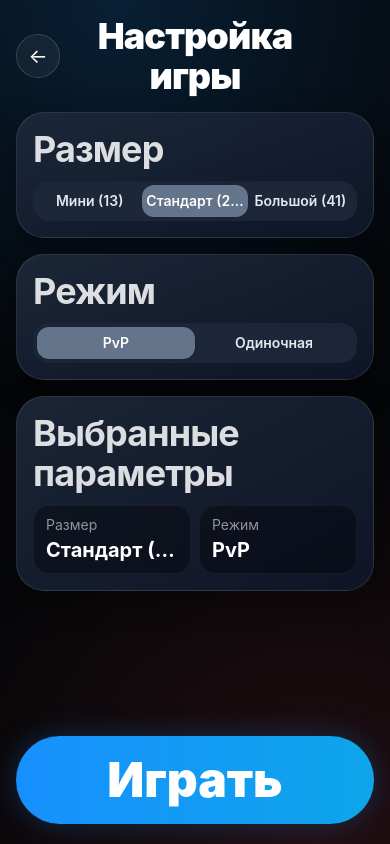
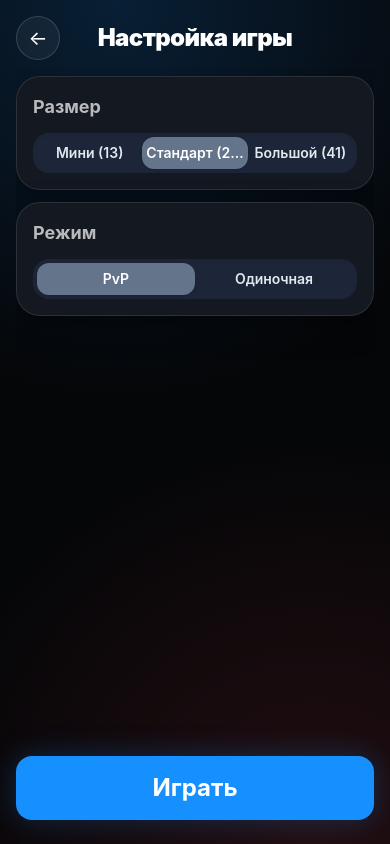
Before and after one commit to shutrup/EncloseGame, a React (Vite) app in the folder apps/web/: page / in a window 390 px wide. Both pictures are taken after a click on the button "Играть". Built offline with nearby package versions, Linux system fonts and the light colour scheme.

Commit message:
fix: compact SetupScreen layout for small screens

```diff
--- a/apps/web/src/game/SetupScreen.tsx
+++ b/apps/web/src/game/SetupScreen.tsx
@@ -3,6 +3,7 @@ import type { ReactNode } from 'react';
 import type { AILevel, BoardPreset } from '@enclose/game-core';
 import { SegmentedControl } from '../components/SegmentedControl';
 import { useGameStore } from '../store/gameStore';
+import { useI18n } from '../store/i18n';
 
 type GameMode = 'pvp' | 'single';
 
@@ -25,8 +26,8 @@ const difficultyOptions: { value: AILevel; label: string }[] = [
 
 function Card({ title, children }: { title: string; children: ReactNode }) {
   return (
-    <div className="rounded-[28px] border border-white/10 bg-gradient-to-br from-slate-800/90 to-slate-900/90 p-4 shadow-card">
-      <h3 className="mb-3 text-4xl font-bold tracking-tight text-white/85">{title}</h3>
+    <div className="rounded-3xl border border-white/10 bg-panel p-4 shadow-card">
+      <h3 className="mb-3 text-lg font-bold text-white/70">{title}</h3>
       {children}
     </div>
   );
@@ -34,18 +35,19 @@ function Card({ title, children }: { title: string; children: ReactNode }) {
 
 export function SetupScreen() {
   const { setup, setPreset, setMode, setDifficulty, startGame, backToHome } = useGameStore();
+  const { t } = useI18n(); // Using i18n if available, effectively
 
   return (
     <motion.div
       initial={{ opacity: 0 }}
       animate={{ opacity: 1 }}
-      className="mx-auto flex min-h-dvh w-full max-w-[860px] flex-col px-4 pb-5 pt-4"
+      className="mx-auto flex h-dvh w-full max-w-[860px] flex-col px-4 pb-6 pt-4"
     >
       <motion.header
         initial={{ opacity: 0, y: -20 }}
         animate={{ opacity: 1, y: 0 }}
         transition={{ duration: 0.3 }}
-        className="mb-4 flex items-center gap-3"
+        className="mb-2 shrink-0 flex items-center gap-3"
       >
         <button
           type="button"
@@ -54,11 +56,12 @@ export function SetupScreen() {
         >
           ←
         </button>
-        <h1 className="flex-1 text-center text-4xl font-black tracking-tight">Настройка игры</h1>
+        <h1 className="flex-1 text-center text-2xl font-black tracking-tight">Настройка игры</h1>
         <div className="w-11" />
       </motion.header>
 
-      <div className="flex flex-col gap-4">
+      <div className="flex-1 overflow-y-auto py-2">
+        <div className="flex flex-col gap-3">
           <motion.div
             initial={{ opacity: 0, y: 20 }}
             animate={{ opacity: 1, y: 0 }}
@@ -82,9 +85,9 @@ export function SetupScreen() {
           <AnimatePresence initial={false}>
             {setup.mode === 'single' ? (
               <motion.div
-              initial={{ opacity: 0, height: 0, marginTop: -16 }}
+                initial={{ opacity: 0, height: 0, marginTop: -12 }}
                 animate={{ opacity: 1, height: 'auto', marginTop: 0 }}
-              exit={{ opacity: 0, height: 0, marginTop: -16 }}
+                exit={{ opacity: 0, height: 0, marginTop: -12 }}
                 transition={{ duration: 0.25 }}
               >
                 <Card title="Сложность">
@@ -93,37 +96,19 @@ export function SetupScreen() {
               </motion.div>
             ) : null}
           </AnimatePresence>
-
-        <motion.div
-          initial={{ opacity: 0, y: 20 }}
-          animate={{ opacity: 1, y: 0 }}
-          transition={{ duration: 0.3, delay: 0.15 }}
-        >
-          <Card title="Выбранные параметры">
-            <div className="grid grid-cols-2 gap-2 sm:grid-cols-3">
-              <InfoTag label="Размер" value={presetOptions.find((p) => p.value === setup.preset)?.label ?? '-'} />
-              <InfoTag label="Режим" value={modeOptions.find((m) => m.value === setup.mode)?.label ?? '-'} />
-              {setup.mode === 'single' ? (
-                <InfoTag
-                  label="Сложность"
-                  value={difficultyOptions.find((d) => d.value === setup.difficulty)?.label ?? '-'}
-                />
-              ) : null}
         </div>
-          </Card>
-        </motion.div>
       </div>
 
       <motion.div
         initial={{ opacity: 0, y: 30 }}
         animate={{ opacity: 1, y: 0 }}
         transition={{ duration: 0.4, delay: 0.25 }}
-        className="mt-auto pt-6"
+        className="mt-auto pt-4 shrink-0"
       >
         <button
           type="button"
           onClick={startGame}
-          className="w-full rounded-full bg-gradient-to-r from-accent to-sky-500 px-6 py-5 text-5xl font-black text-white shadow-glow transition active:scale-[0.98]"
+          className="w-full rounded-2xl bg-accent px-6 py-4 text-2xl font-bold text-white shadow-glow transition active:scale-[0.98]"
         >
           Играть
         </button>
@@ -131,12 +116,3 @@ export function SetupScreen() {
     </motion.div>
   );
 }
-
-function InfoTag({ label, value }: { label: string; value: string }) {
-  return (
-    <div className="rounded-2xl border border-white/5 bg-black/35 px-3 py-2">
-      <div className="text-[14px] text-white/55">{label}</div>
-      <div className="truncate text-[20px] font-bold">{value}</div>
-    </div>
-  );
-}
```
Lines whose indentation alone changed are shown as unchanged.
